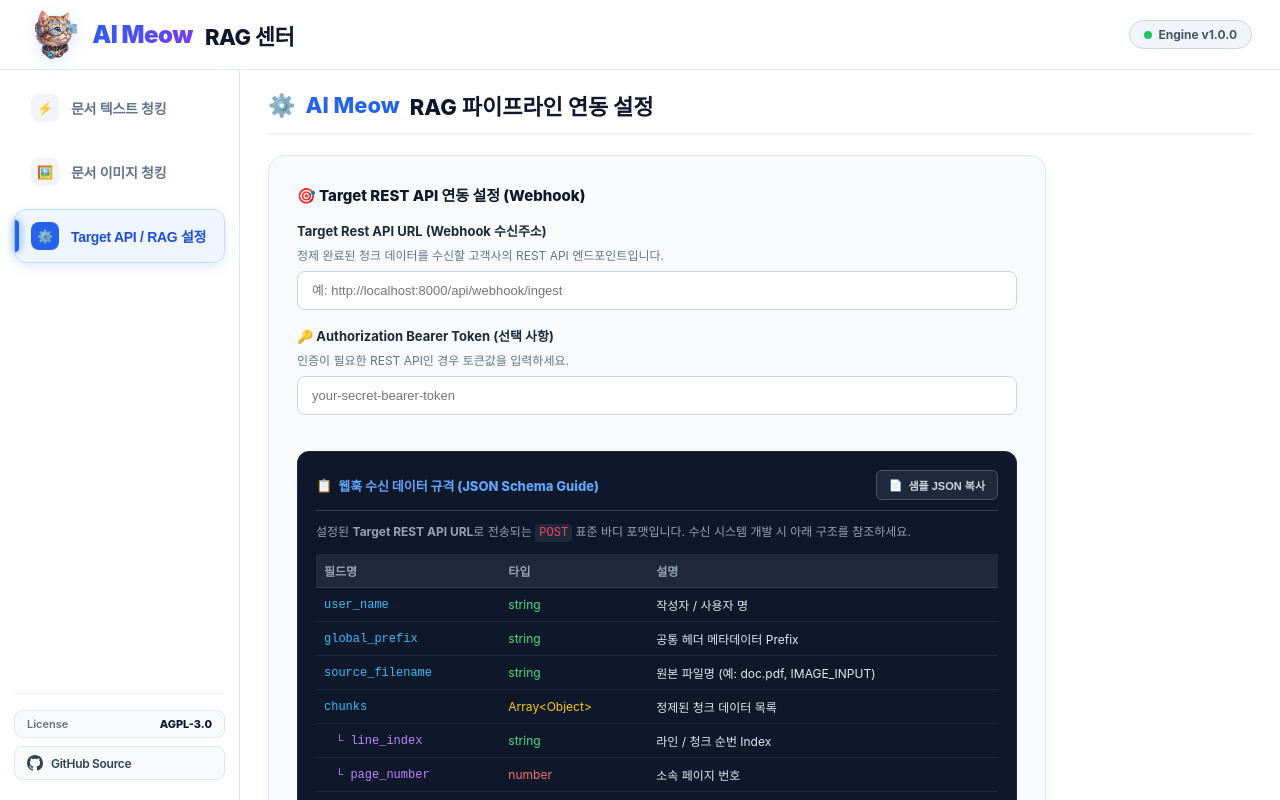
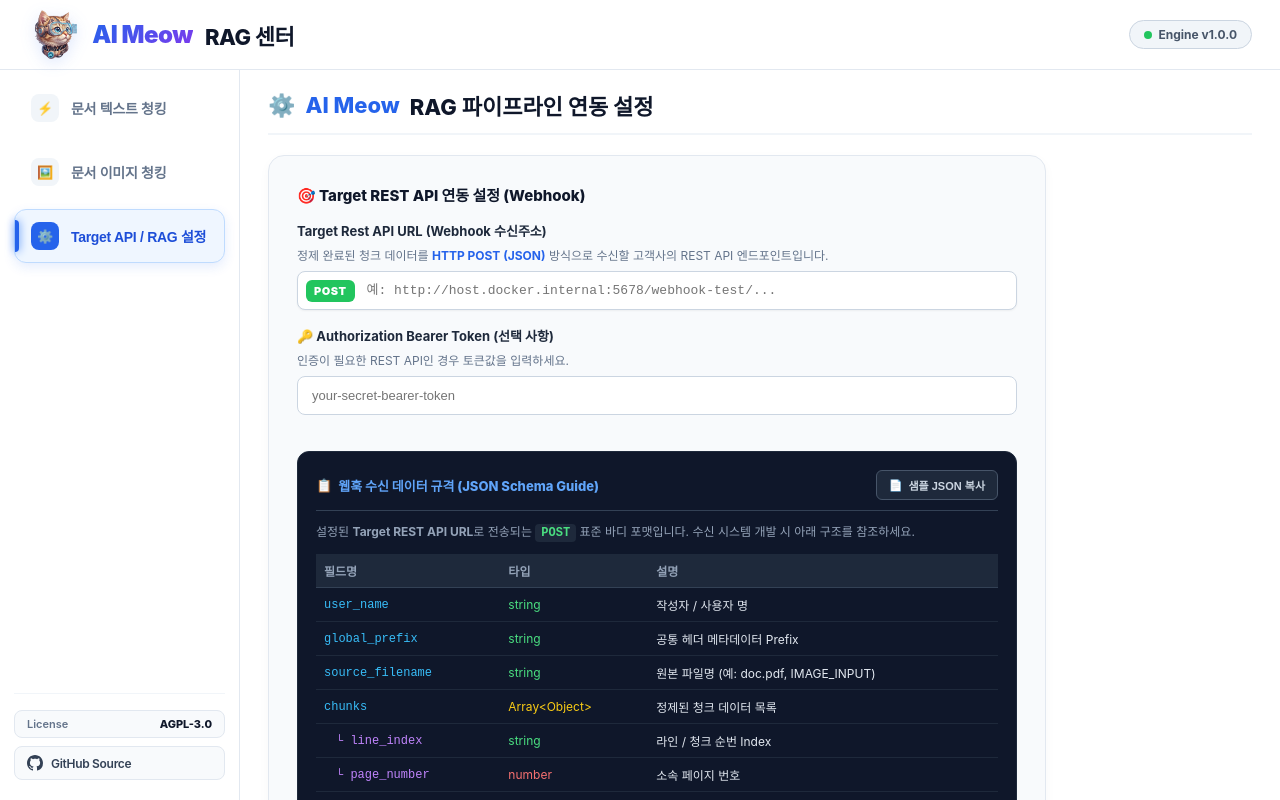
Before and after one commit to dhkim2373/aimeow_web, a React (Vite) app in the folder frontend/: page / in a window 1280 px wide. Both pictures are taken after a click on the button "⚙️ 설정하러 가기". Built offline with nearby package versions, Linux system fonts and the light colour scheme; no server answers.

Commit message:
webhook call error

```diff
--- a/frontend/src/pages/SettingsPage.jsx
+++ b/frontend/src/pages/SettingsPage.jsx
@@ -55,6 +55,38 @@
     fontSize: '12px',
     color: '#64748b',
     marginBottom: '8px'
+  },
+  /* 🎯 POST 뱃지 + Input 통합 Wrapper 스타일 */
+  inputWrapper: {
+    display: 'flex',
+    alignItems: 'center',
+    backgroundColor: '#ffffff',
+    border: '1px solid #cbd5e1',
+    borderRadius: '8px',
+    padding: '2px 8px',
+    marginBottom: '16px',
+    boxShadow: '0 1px 2px rgba(0, 0, 0, 0.05)'
+  },
+  methodBadge: {
+    backgroundColor: '#22c55e',
+    color: '#ffffff',
+    fontSize: '11px',
+    fontWeight: '900',
+    padding: '4px 8px',
+    borderRadius: '6px',
+    marginRight: '8px',
+    letterSpacing: '0.5px',
+    userSelect: 'none'
+  },
+  inputInWrapper: {
+    flex: 1,
+    border: 'none',
+    outline: 'none',
+    fontSize: '13px',
+    color: '#1e293b',
+    padding: '9px 4px',
+    fontFamily: 'monospace',
+    backgroundColor: 'transparent'
   },
   input: {
     width: '100%',
@@ -164,7 +196,7 @@
       {
         "line_index": "0",
         "page_number": 1,
-        "text": "![이미지](http://aimeow.ddns.net:8100/static/default_user/images/img_p1_7df6.png)\n\n캡션: 변경 신청서\n유형: TABLE\n태그: 변경관리 SOP, 샘플\n\n[수동 입력 텍스트 또는 표 마크다운 내용]",
+        "text": "이미지 URL: http://aimeow.ddns.net:8100/static/default_user/images/img_p1_7df6.png\n캡션: 변경 신청서\n유형: TABLE\n태그: 변경관리 SOP, 샘플\n\n[수동 입력 텍스트 또는 표 정제 내용]",
         "is_split_point": true,
         "is_deleted": false
       }
@@ -230,14 +262,21 @@
 
         <div>
           <label style={styles.label}>Target Rest API URL (Webhook 수신주소)</label>
-          <div style={styles.subText}>정제 완료된 청크 데이터를 수신할 고객사의 REST API 엔드포인트입니다.</div>
+          <div style={styles.subText}>
+            정제 완료된 청크 데이터를 <strong style={{ color: '#2563eb' }}>HTTP POST (JSON)</strong> 방식으로 수신할 고객사의 REST API 엔드포인트입니다.
+          </div>
+
+          {/* 🎯 POST 메서드 시각화 뱃지가 적용된 Input Wrapper */}
+          <div style={styles.inputWrapper}>
+            <span style={styles.methodBadge}>POST</span>
             <input
               type="text"
-            placeholder="예: http://localhost:8000/api/webhook/ingest"
+              placeholder="예: http://host.docker.internal:5678/webhook-test/..."
               value={targetApiUrl}
               onChange={(e) => setTargetApiUrl(e.target.value)}
-            style={styles.input}
+              style={styles.inputInWrapper}
             />
+          </div>
         </div>
 
         <div>
@@ -265,7 +304,7 @@
           </div>
 
           <div style={{ fontSize: '12px', color: '#94a3b8', marginBottom: '12px', lineHeight: '1.5' }}>
-            설정된 <b>Target REST API URL</b>로 전송되는 <code style={{ color: '#f43f5e', backgroundColor: '#1e293b', padding: '2px 4px', borderRadius: '4px' }}>POST</code> 표준 바디 포맷입니다. 수신 시스템 개발 시 아래 구조를 참조하세요.
+            설정된 <b>Target REST API URL</b>로 전송되는 <code style={{ color: '#4ade80', backgroundColor: '#1e293b', padding: '2px 6px', borderRadius: '4px', fontWeight: 'bold' }}>POST</code> 표준 바디 포맷입니다. 수신 시스템 개발 시 아래 구조를 참조하세요.
           </div>
 
           {/* 주요 필드 설명 구조표 */}
@@ -311,7 +350,7 @@
               <tr>
                 <td style={{ ...styles.td, color: '#c084fc', fontFamily: 'monospace', paddingLeft: '20px' }}>└ text</td>
                 <td style={{ ...styles.td, color: '#4ade80' }}>string</td>
-                <td style={styles.td}>정제된 마크다운 본문 (텍스트/이미지)</td>
+                <td style={styles.td}>정제된 순수 텍스트 본문 (마크다운 배제)</td>
               </tr>
             </tbody>
           </table>
@@ -334,13 +373,17 @@
           <div style={styles.subText}>
             등록 시 DB 적재 직전에 로컬 임시 이미지를 해당 서버로 업로드하여, <b>반환받은 영구 URL</b>로 교체하여 저장합니다.
           </div>
+
+          <div style={styles.inputWrapper}>
+            <span style={styles.methodBadge}>POST</span>
             <input
               type="text"
               placeholder="예: https://img-server.company.com/api/v1/upload"
               value={imageUploadUrl}
               onChange={(e) => setImageUploadUrl(e.target.value)}
-            style={styles.input}
+              style={styles.inputInWrapper}
             />
+          </div>
         </div>
 
         <div>
```
Also changed, not shown: 1 other file (tests, documents, lock files or other folders). Lines whose indentation alone changed are shown as unchanged.
